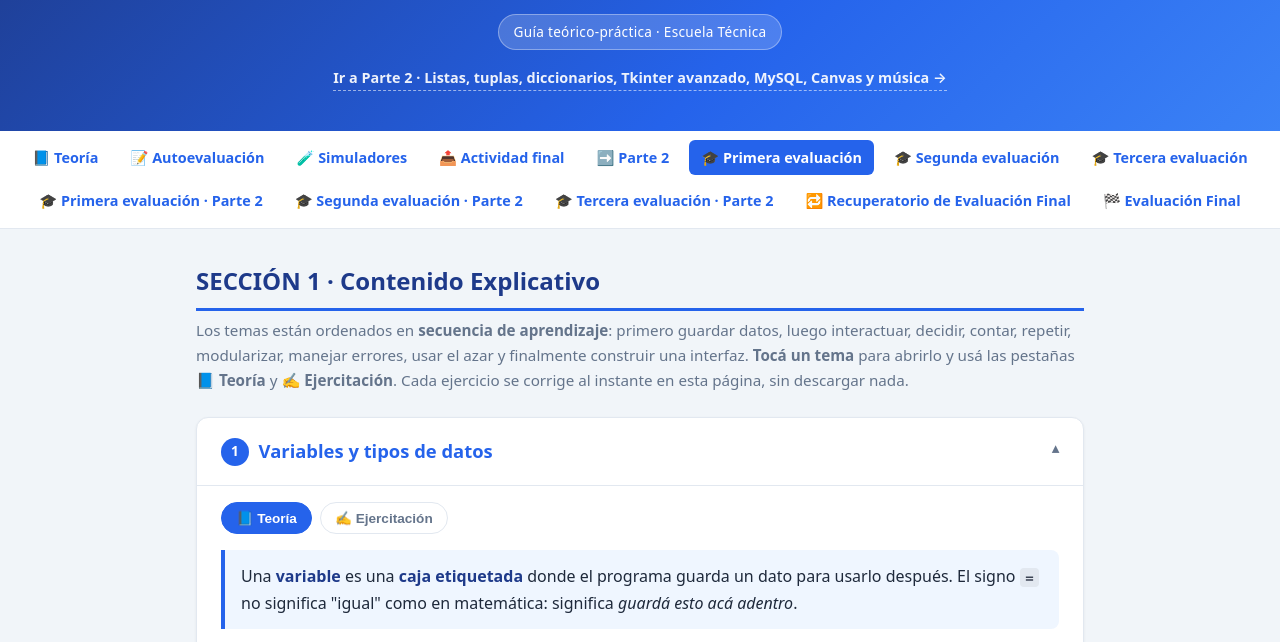
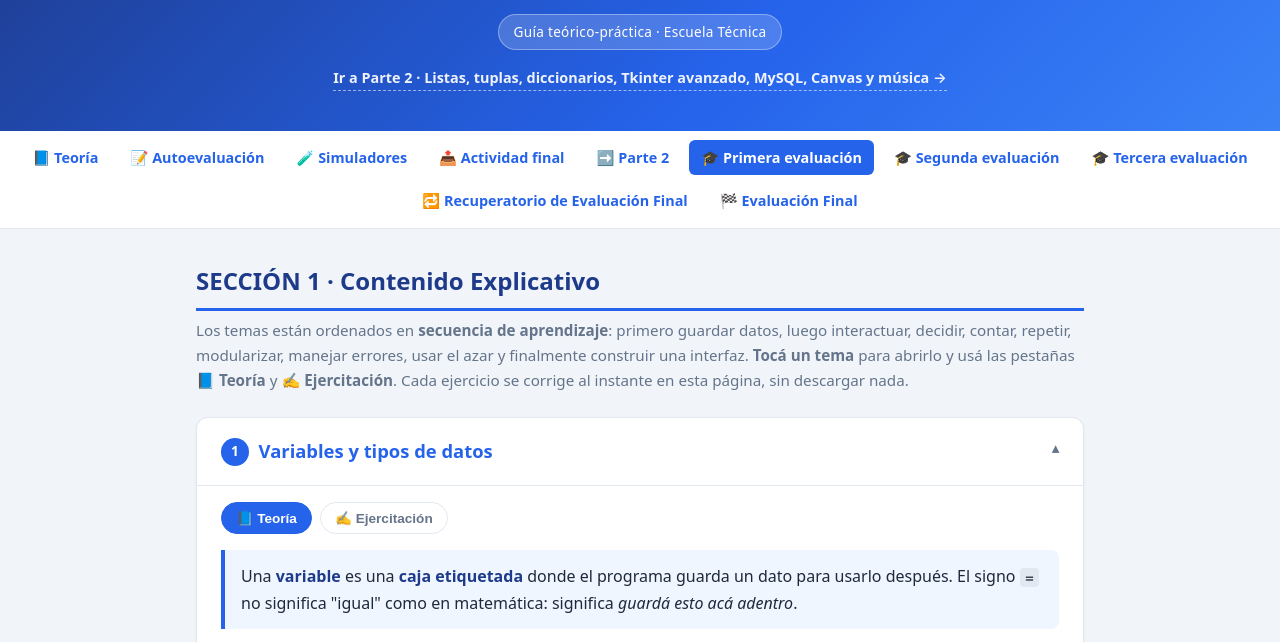
Before and after one commit to miusuariohoy/Python1, a plain HTML site: page index.html in a window 1280 px wide. Shown: the part 152-794 px from the top of the page. Drawn offline with Linux system fonts and the light colour scheme.

Commit message:
Menú de Parte 1 sin evaluaciones de Parte 2

```diff
--- a/index.html
+++ b/index.html
@@ -342,9 +342,6 @@
     <a class="destacado" href="primera-evaluacion.html">🎓 Primera evaluación</a>
     <a href="segunda-evaluacion.html">🎓 Segunda evaluación</a>
     <a href="tercera-evaluacion.html">🎓 Tercera evaluación</a>
-    <a href="primera2-evaluacion.html">🎓 Primera evaluación · Parte 2</a>
-    <a href="segunda2-evaluacion.html">🎓 Segunda evaluación · Parte 2</a>
-    <a href="tercera2-evaluacion.html">🎓 Tercera evaluación · Parte 2</a>
     <a href="recuperatorio.html">🔁 Recuperatorio de Evaluación Final</a>
     <a href="evaluacion.html">🏁 Evaluación Final</a>
 </nav>
```
Also changed, not shown: 2 other files.
